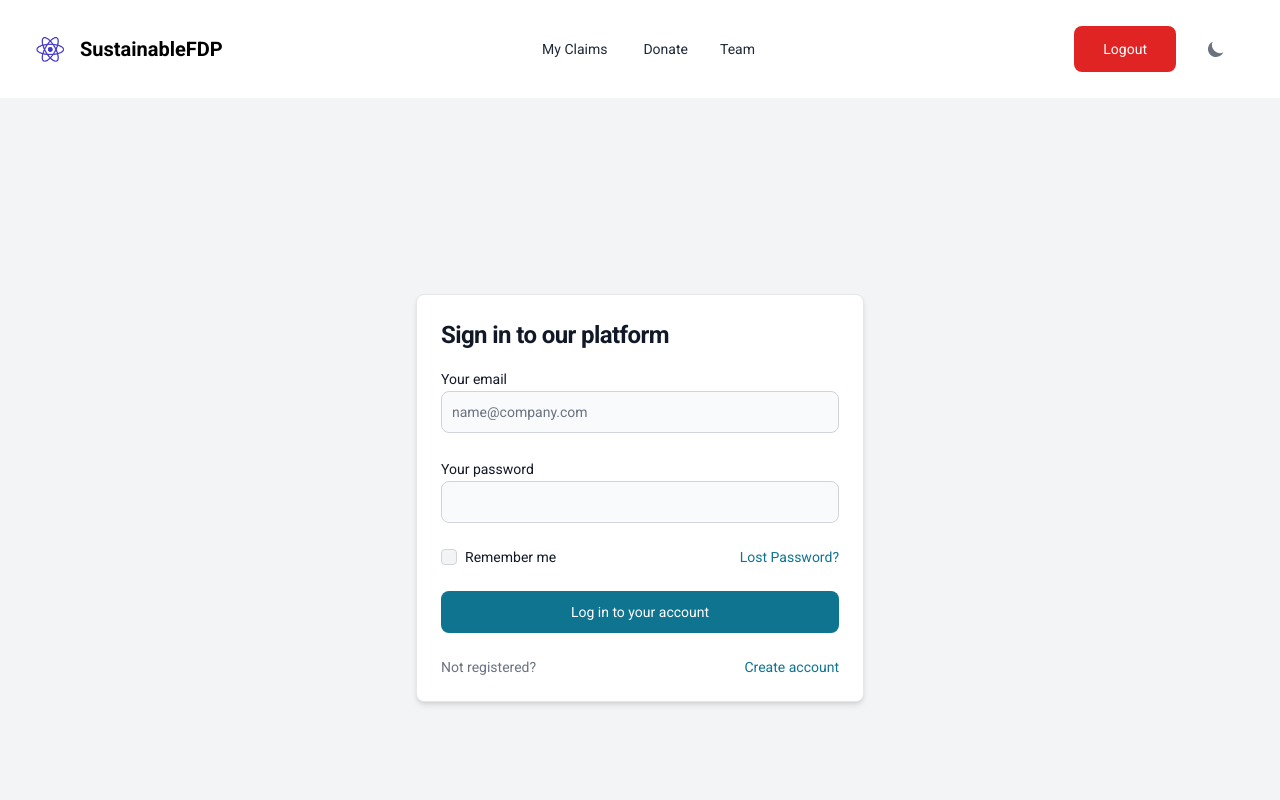
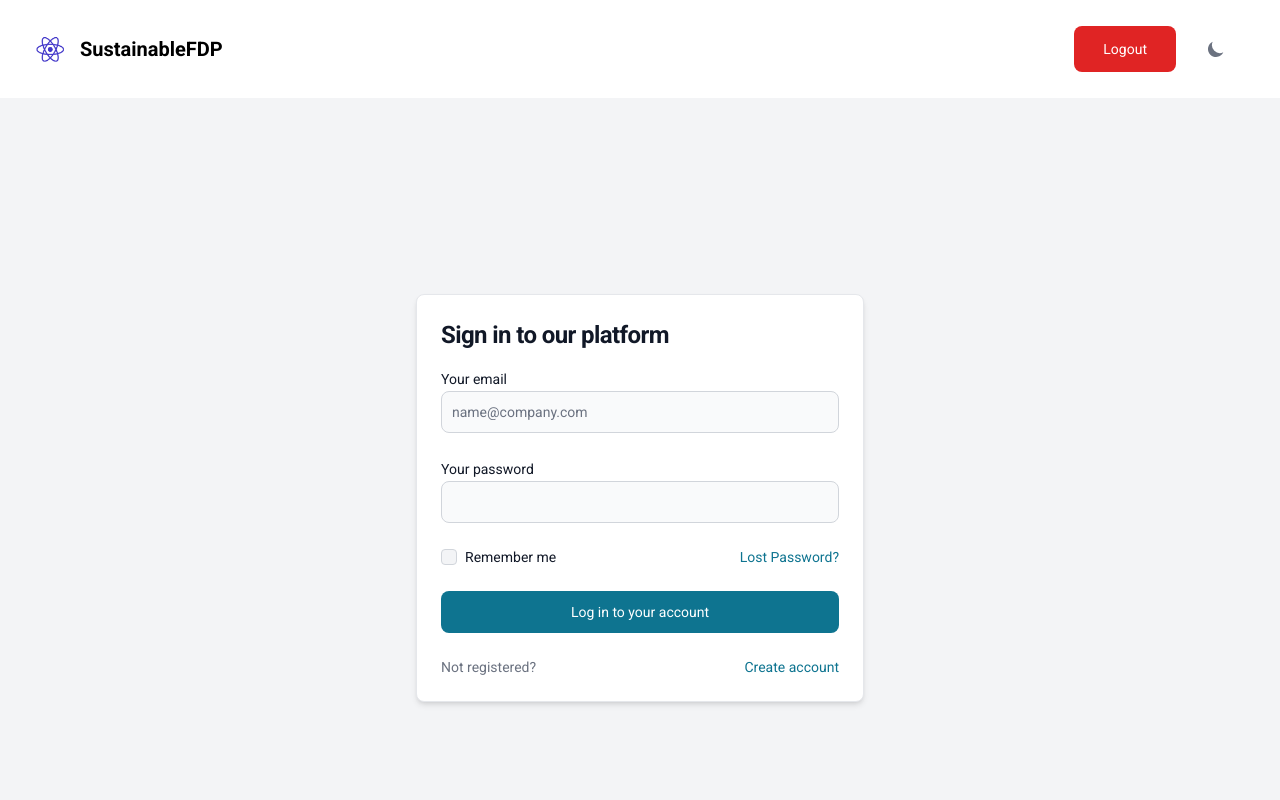
Before and after one commit to ciragana/SustainableFDP, a React (Vite) app: page /login in a window 1280 px wide. Shown: the top 800 px of the page. Built offline with nearby package versions, Linux system fonts and the light colour scheme; sample sign-in values are in the browser's storage.

Commit message:
fixed the auth

```diff
--- a/src/components/Menubar.jsx
+++ b/src/components/Menubar.jsx
@@ -54,6 +54,8 @@ function Menubar({ logo }) {
           </div>
           <Navbar.Toggle />
           <Navbar.Collapse>
+            {!isAuthenticated && (
+              <>
                 <Link className='mr-1 rounded-lg py-2 text-sm font-medium text-gray-800  dark:text-white hover:text-blue-700  dark:hover:text-gray-400 ' to="/my-donations">My Claims</Link>
                 <Link
                   className='mr-1 rounded-lg py-2  text-sm font-medium text-gray-800  focus:outline-none dark:text-white hover:text-blue-700 dark:hover:text-gray-400 '
@@ -61,6 +63,8 @@ function Menubar({ logo }) {
                   Donate
                 </Link>
                 <Link className='mr-1 rounded-lg py-2  text-sm font-medium text-gray-800  focus:outline-none dark:text-white hover:text-blue-700 dark:hover:text-gray-400 ' to="/admin">Team</Link>
+              </>
+            )}
           </Navbar.Collapse>
         </div>
       </MegaMenu>
```
Lines whose indentation alone changed are shown as unchanged.
